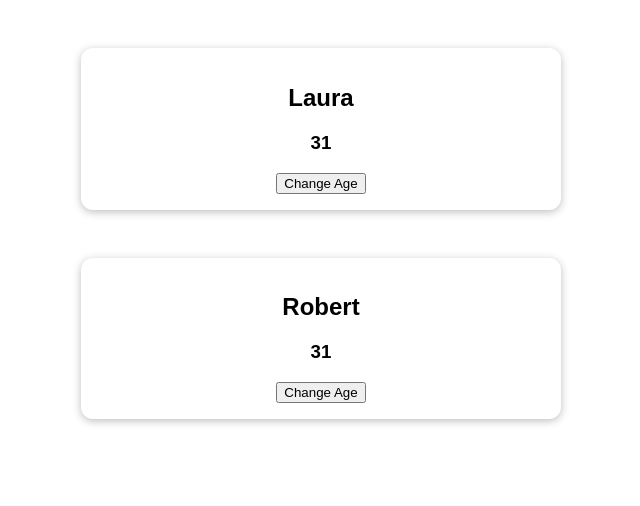
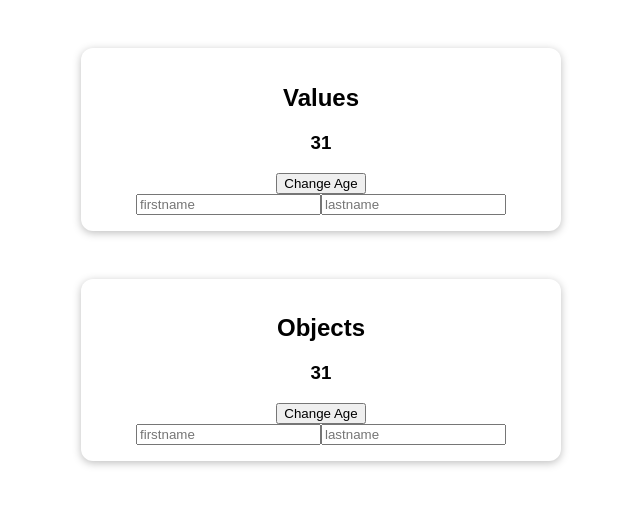
Before and after one commit to Roo-Git/vue-composition-api, a Vue app: page / in a window 1280 px wide. Shown: the top 506 px of the page, without its empty margins (319-959 px from the left). Built offline with nearby package versions, Linux system fonts and the light colour scheme.

Commit message:
add computed

```diff
--- a/src/App.vue
+++ b/src/App.vue
@@ -1,26 +1,39 @@
 <template>
   <section class="container">
-    <h2>{{ userName }}</h2>
+    <h1>Values</h1>
+    <h2>{{ uNameValue }}</h2>
     <h3>{{ userAge }}</h3>
     <button @click="newAgeValue">Change Age</button>
+    <div>
+      <input type="text" placeholder="firstname" @input="setFirstNameValue" />
+      <input type="text" placeholder="lastname" @input="setLastNameValue" />
+    </div>
   </section>
   <section class="container">
-    <h2>{{ user.name }}</h2>
+    <h1>Objects</h1>
+    <h2>{{ uNameObj }}</h2>
     <h3>{{ user.age }}</h3>
     <button @click="newAgeObj">Change Age</button>
+    <div>
+      <input type="text" placeholder="firstname" @input="setFirstNameObj" />
+      <input type="text" placeholder="lastname" @input="setLastNameObj" />
+    </div>
   </section>
 </template>
 
 <script setup>
-import { reactive, ref } from "vue";
+import { reactive, ref, computed } from "vue";
 
 // Values
-const userName = ref("Laura");
+const firstName = ref("");
+const lastName = ref("");
 const userAge = ref(31);
 
 // Objects
 const user = reactive({
-  name: "Robert",
+  userName: "Silver",
+  firstName: "",
+  lastName: "",
   age: 31,
 });
 
@@ -32,6 +45,34 @@ function newAgeValue() {
 function newAgeObj() {
   return user.age++;
 }
+
+function setFirstNameValue(ev) {
+  return (firstName.value = ev.target.value);
+}
+
+function setLastNameValue(ev) {
+  return (lastName.value = ev.target.value);
+}
+
+function setFirstNameObj(ev) {
+  return (user.firstName = ev.target.value);
+}
+
+function setLastNameObj(ev) {
+  return (user.lastName = ev.target.value);
+}
+
+// Computed
+
+const uNameValue = computed(function () {
+  return `${firstName.value} ${lastName.value}`;
+});
+
+const uNameObj = computed(function () {
+  return `${user.firstName} ${user.lastName}`;
+});
+
+//
 </script>
 
 <style>
```
